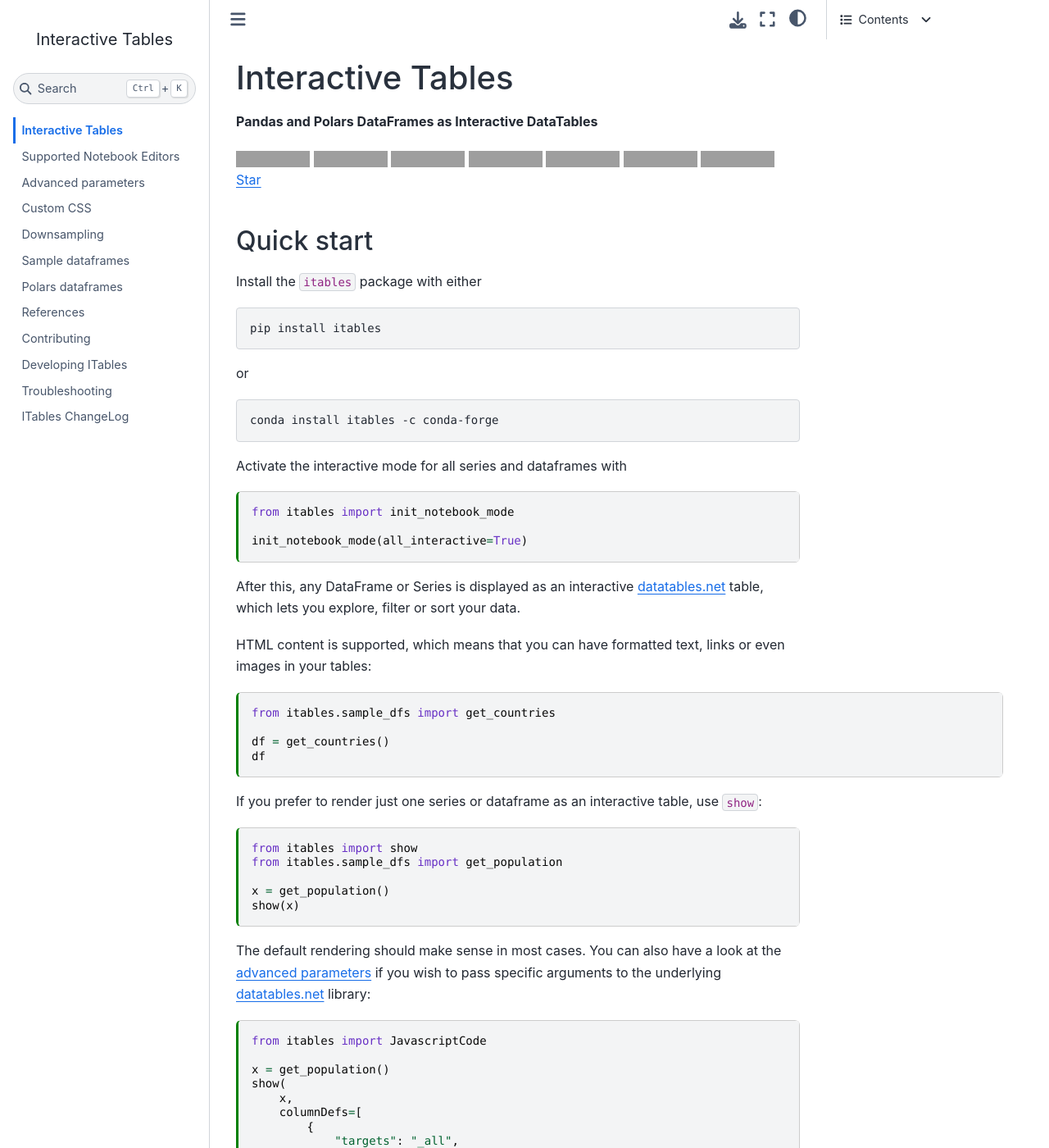
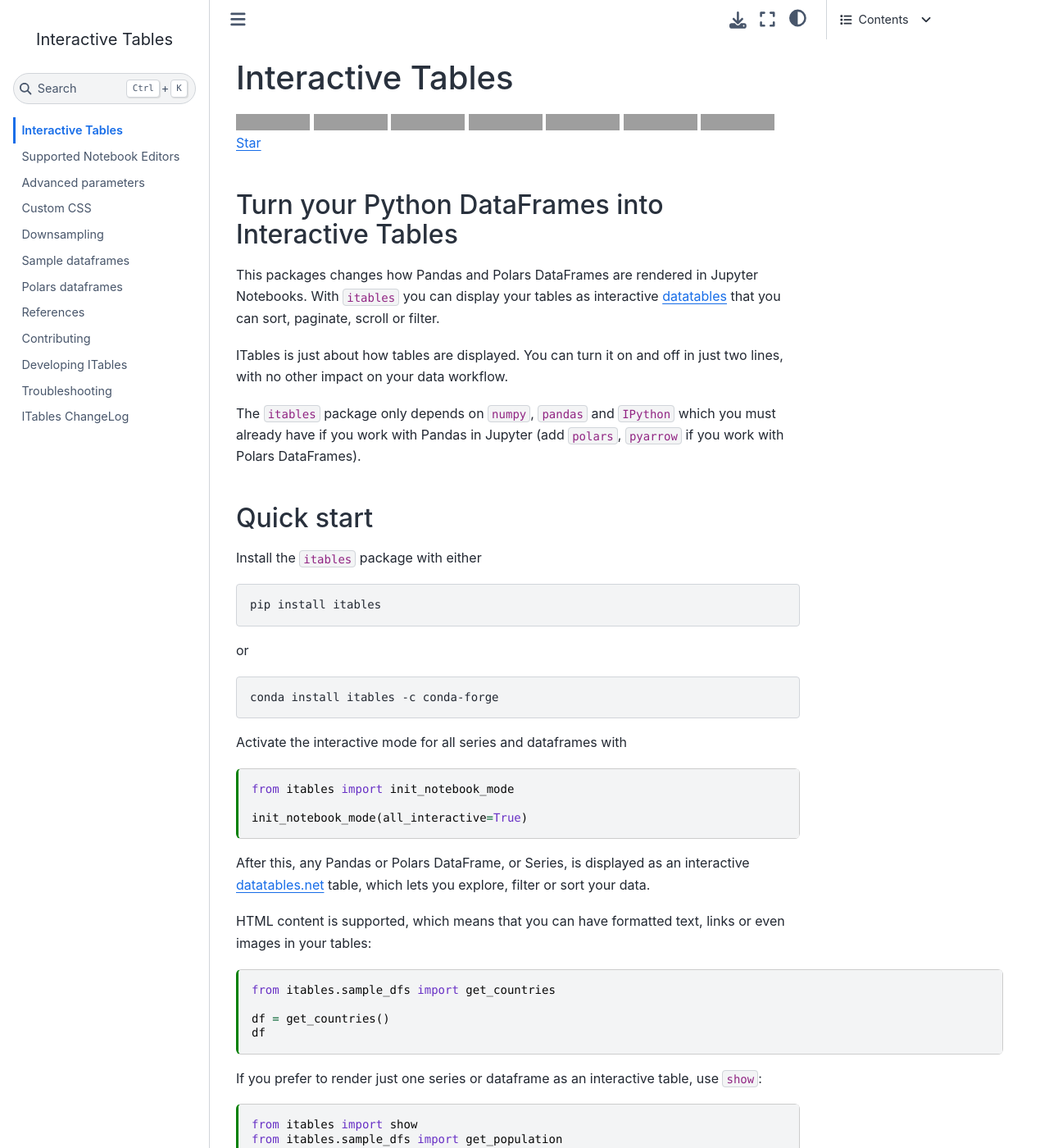
Before and after one commit to mwouts/itables, a Jupyter Book: the page built from docs/quick_start.md, in a window 1280 px wide and 1400 px high. Shown: the whole window at 82% size. Built offline with Jupyter Book 1.0.4 settings and Sphinx 7.4.7 and the Sphinx Book theme 1.1.4, drawn with Linux system fonts in a browser that asks for light colours; grey boxes are pictures that could not be loaded.

Commit message:
Add an introduction

````diff
--- a/docs/quick_start.md
+++ b/docs/quick_start.md
@@ -25,6 +23,19 @@ kernelspec:
 [![Code style: black](https://img.shields.io/badge/code%20style-black-000000.svg)](https://github.com/psf/black)
 <a class="github-button" href="https://github.com/mwouts/itables" data-icon="octicon-star" data-show-count="true" aria-label="Star mwouts/itables on GitHub">Star</a>
 <script async defer src="https://buttons.github.io/buttons.js"></script>
+
+## Turn your Python DataFrames into Interactive Tables
+
+This packages changes how Pandas and Polars DataFrames are rendered in Jupyter Notebooks.
+With `itables` you can display your tables as interactive [datatables](https://datatables.net/)
+that you can sort, paginate, scroll or filter.
+
+ITables is just about how tables are displayed. You can turn it on and off in just two lines,
+with no other impact on your data workflow.
+
+The `itables` package only depends on `numpy`, `pandas` and `IPython`
+which you must already have if you work with Pandas in Jupyter (add `polars`, `pyarrow` if you
+work with Polars DataFrames).
 
 ## Quick start
 
@@ -47,7 +58,8 @@ from itables import init_notebook_mode
 init_notebook_mode(all_interactive=True)
 ```
 
-After this, any DataFrame or Series is displayed as an interactive [datatables.net](https://datatables.net/) table,
+After this, any Pandas or Polars DataFrame, or Series,
+is displayed as an interactive [datatables.net](https://datatables.net/) table,
 which lets you explore, filter or sort your data.
 
 HTML content is supported, which means that you can have formatted text,
````
Also changed, not shown: other parts of docs/quick_start.md (+0 -2 lines), README.md (+13 -2 lines).
